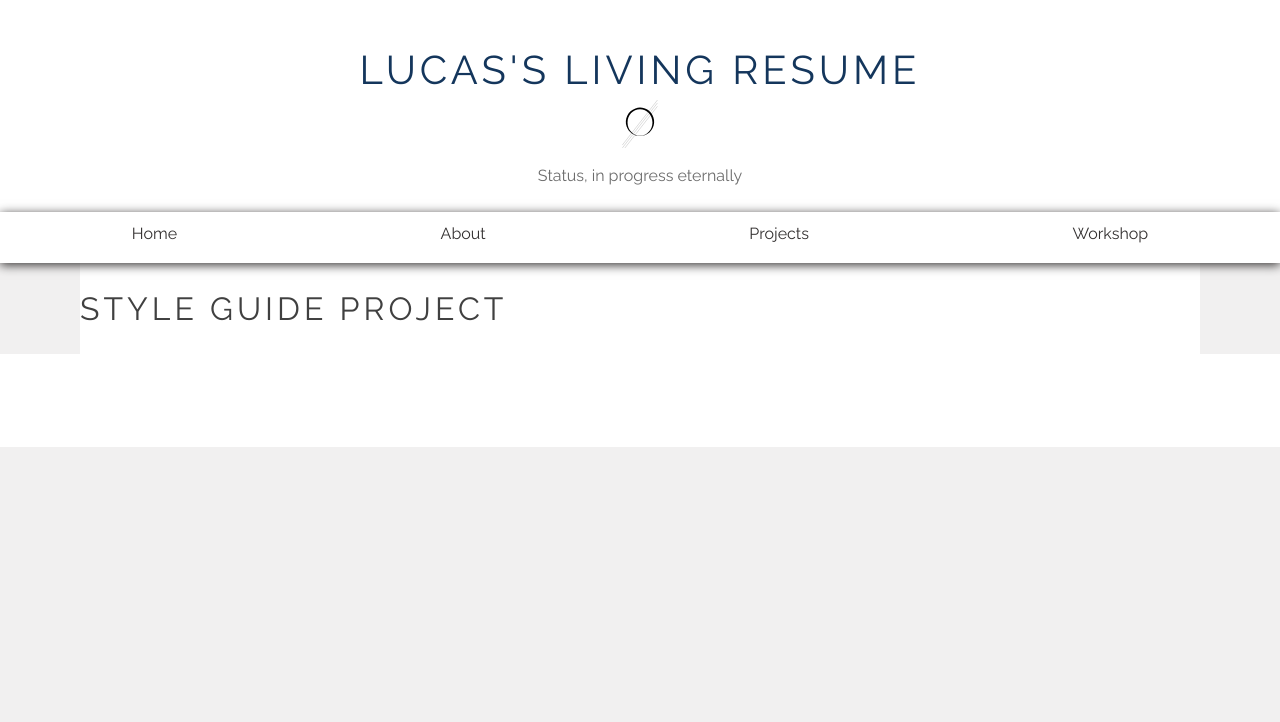
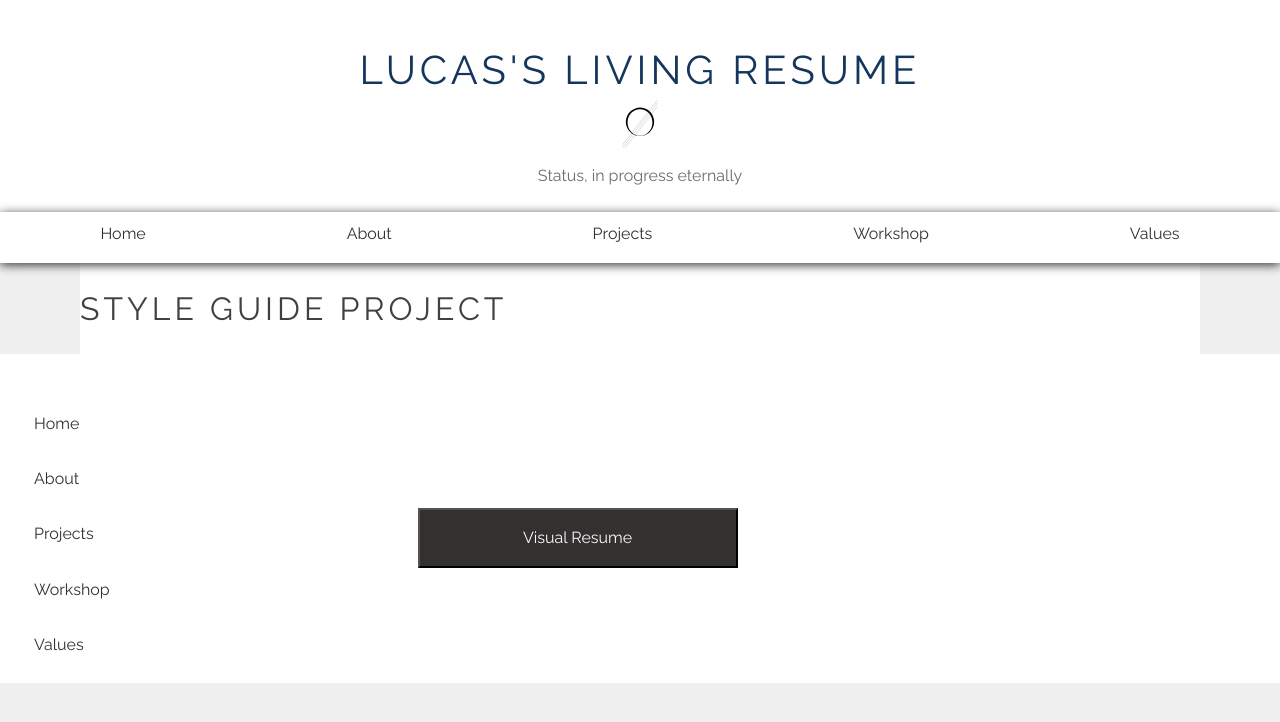
Before and after one commit to LucasZapico/lucaszapico.github.io, a Jekyll site: the page built from workshop/styleguide-project-overview.md, in a window 1280 px wide. Shown: the top 722 px of the page. Built offline with Jekyll 4.4.1, drawn with Linux system fonts in a browser that asks for light colours; nearby versions of some CDN libraries; our own code applies the rules of GitHub Pages for plain Markdown files.

Commit message:
added resume download button

```diff
--- a/_data/menu.yml
+++ b/_data/menu.yml
@@ -9,7 +9,10 @@
 
 - title: Workshop
   href: "#workshop"
-#
+
+- title: Values
+  href: "#values"
+
 # - title: Skills
 #   href: "#skills"
 #
--- a/_data/projects.yml
+++ b/_data/projects.yml
@@ -1,7 +1,7 @@
 - title: FreeBird Rides
   img: assets/img/project-img/icons/freebird-icon.png
   responsibility: Quality assurance, onboarding, and branding
-  description:  Freebird Rides is a multi-dimential customer aquistion tool integrating an extensive array of technologies.
+  description:  Freebird Rides is a multi-dimensional customer acquisition tool integrating an extensive array of technologies.
 
 - title: LifeLines
   img: assets/img/project-img/icons/lifelines-icon.png
--- a/_includes/footer.html
+++ b/_includes/footer.html
@@ -2,10 +2,12 @@
   </div><!-- .main-wrap -->
         <footer class="footer-area">
             <p></p>
-            <!-- {% include nav.html navclass='nav-bottom'%} -->
-
+            {% include nav.html navclass='nav-bottom'%}
+            <div class="resume-download">
+              <!-- <button class="btn">Classic Resume</button> -->
+              <button class="btn">Visual Resume</button>
+            </div>
         </footer>
-
     </div><!-- .outer-wrap -->
     <script type="text/javascript" src="{{site.baseurl}}/assets/JS/libs/jquery-2.1.3.min.js"></script>
     <script type="text/javascript" src="{{site.baseurl}}/assets/JS/sidebar-switcher.js"></script>
--- a/_sass/components/_footer.scss
+++ b/_sass/components/_footer.scss
@@ -1,8 +1,8 @@
 .footer-area {
-  padding: .4em 1em;
+  height: 100%;
+  padding: 0.4em 1em;
   text-align: center;
   background: $white;
-  height: 5em;
   display: grid;
   grid-column: 3;
   bottom: 0;
@@ -15,12 +15,47 @@
       box-shadow: none;
       justify-content: right;
     }
-    a:hover {
-      background: hsl(0, 0%, 25%);
 
+    a {
+      text-align: left;
+      transition: all .2s ease-out;
+      border: 2px solid $white;
     }
 
+    a:hover {
+      background: none;
+      border: 2px solid $dark;
+      color: $dark;
+    }
+  }
+  .resume-download {
+    display: flex;
+    flex-direction: column;
+    justify-content: center;
 
+    .btn {
+      margin: .7em auto;
+      padding: 1em;
+      width: 20em;
+      box-sizing: border-box;
+      background-color: $dark;
+      color: $lightgray;
+      transition: all .3s ease-out;
+    }
+    .btn:hover {
+      border-radius: 10px;
+    }
+    .btn:focus {
+      //outline: none;
+      outline-color: hsla(0, 5%, 15%, 0.75);
+    }
   }
 
 }
+
+@media screen and (min-width: 40em){
+  .footer-area {
+    display: grid;
+    grid-template-columns: 30% 30% 30%;
+  }
+}
--- a/_sass/components/_nav.scss
+++ b/_sass/components/_nav.scss
@@ -23,7 +23,8 @@
     }
 
     a:hover {
-      background: hsl(0, 0%, 25%);
+    // background: hsl(0, 0%, 25%);
+    background: $dark;
 
     }
 
```
Also changed, not shown: _data/values.yml (added, +11 -0 lines), _drafts/catch-other-information.md (added, +7 -0 lines), _drafts/my-development-methodology.md (added, +24 -0 lines), pages/workshop/catch.md (added, +12 -0 lines), pages/workshop/thankyou.md (added, +30 -0 lines), _drafts/catch-my-understanding-of-markdown.md (added), assets/img/main-profile.jpg, 1 other file.
